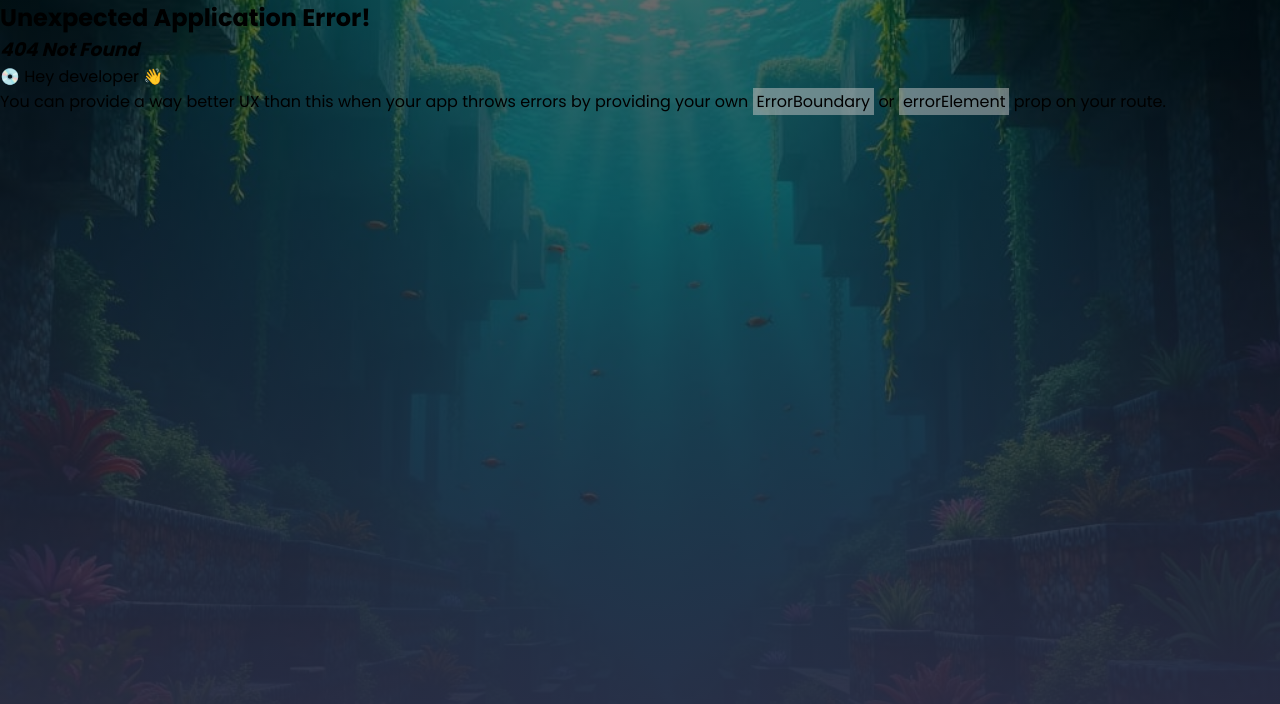
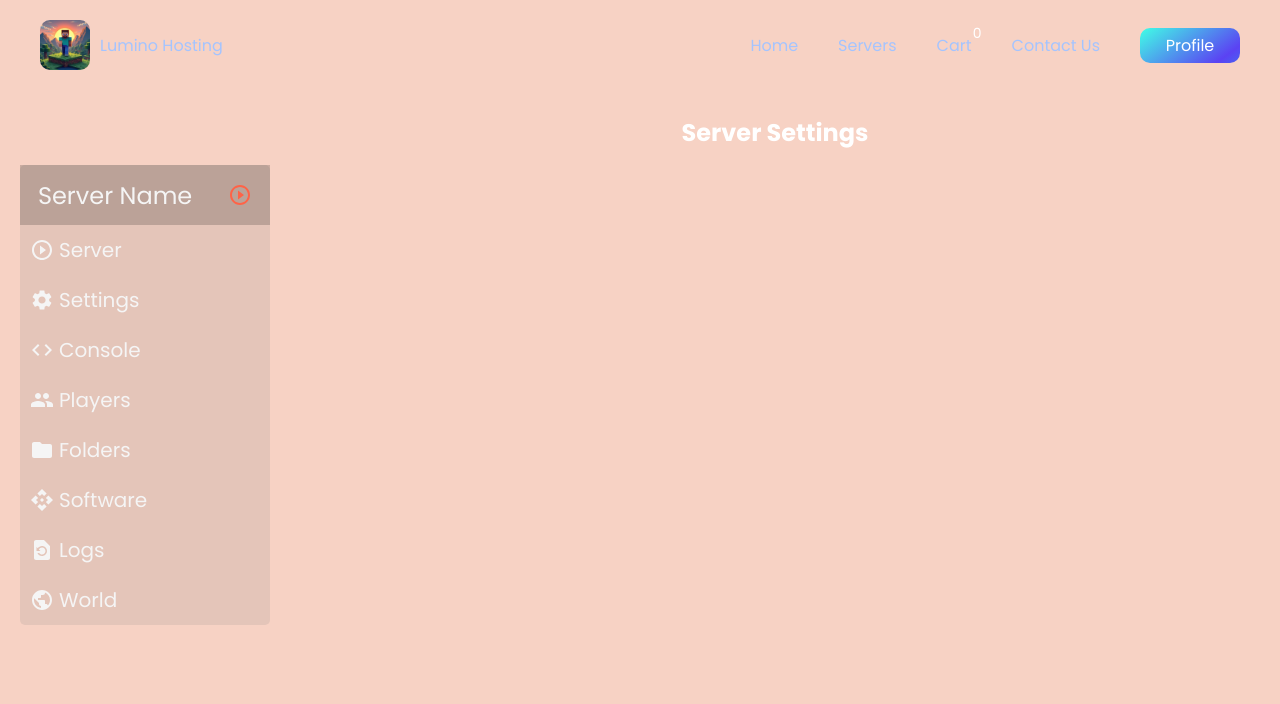
Before and after one commit to yigitabdulla/Minecraft-Hosting, a React (Create React App) app: page /profile/servers/1/settings in a window 1280 px wide. Before the commit this address had no page. Shown: the top 704 px of the page. Built offline with nearby package versions, Linux system fonts and the light colour scheme.

Commit message:
cart-updates, sidenavbar-updates

```diff
--- a/src/components/navbar/Navbar.jsx
+++ b/src/components/navbar/Navbar.jsx
@@ -8,7 +8,7 @@ export default function Navbar() {
 
   const [totalQuantity, setTotalQuantity] = useState(0)
 
-  const [auth, setAuth] = useState(false)
+  const [auth, setAuth] = useState(true)
 
   const handleAuth = () => {
     setAuth(!auth)
--- a/src/components/sideNavbar/SideNavbar.jsx
+++ b/src/components/sideNavbar/SideNavbar.jsx
@@ -1,12 +1,37 @@
 import React from 'react'
 import './sideNavbar.scss'
-
+import PlayCircleOutlineIcon from '@mui/icons-material/PlayCircleOutline';
+import SettingsIcon from '@mui/icons-material/Settings';
+import ApiIcon from '@mui/icons-material/Api';
+import PeopleIcon from '@mui/icons-material/People';
+import FolderIcon from '@mui/icons-material/Folder';
+import CodeIcon from '@mui/icons-material/Code';
+import RestorePageIcon from '@mui/icons-material/RestorePage';
+import PublicIcon from '@mui/icons-material/Public';
+import { Link, useParams } from 'react-router-dom';
 
 export default function SideNavbar() {
 
+  const { serverId } = useParams();
+
+
   return (
     <div className='side-navbar'>
+      <div className='header'>
+        <p>Server Name</p>
+        <button><PlayCircleOutlineIcon /></button>
+      </div>
+       <ul className=''>
+        <li><Link to={`/profile/servers/${serverId}`}><PlayCircleOutlineIcon/> Server</Link></li>
 
+        <li><Link to={`/profile/servers/${serverId}/settings`}><SettingsIcon />Settings</Link></li>
+        <li><a href={`/profile/servers/${serverId}/settings`}><CodeIcon/>Console</a></li>
+        <li><a href={`/profile/servers/${serverId}/settings`}><PeopleIcon/>Players</a></li>
+        <li><a href={`/profile/servers/${serverId}/settings`}><FolderIcon/>Folders</a></li>
+        <li><a href={`/profile/servers/${serverId}/settings`}><ApiIcon/>Software</a></li>
+        <li><a href={`/profile/servers/${serverId}/settings`}><RestorePageIcon/>Logs</a></li>
+        <li><a href={`/profile/servers/${serverId}/settings`}><PublicIcon/>World</a></li>
+       </ul>
     </div>
   )
 }
--- a/src/components/sideNavbar/sideNavbar.scss
+++ b/src/components/sideNavbar/sideNavbar.scss
@@ -3,6 +3,56 @@
     flex-direction: column;
     align-items: center;
     justify-content: center;
-    padding: 10px;
-    margin-left: 20px;
+    background-color: rgba(128, 128, 128, 0.156);
+    border-radius: 5px;
+    width: 250px;
+    color: whitesmoke;
+
+    .header {
+        display: flex;
+        height: 60px;
+        align-items: center;
+        justify-content: space-around;
+        width: 100%;
+        background-color: rgba(0, 0, 0, 0.181);
+
+        p {
+            font-size: 24px;
+        }
+
+        button {
+            display: flex;
+            background-color: transparent;
+            border: none;
+            color: tomato;
+        }
+    }
+
+    ul {
+        list-style: none;
+        gap: 10px;
+
+        li {
+            width: 250px;
+            height: 50px;
+            display: flex;
+            align-items: center;
+            justify-content: flex-start;
+            gap: 5px;
+            font-size: 20px;
+            padding: 10px;
+            cursor: pointer;
+
+            &:hover {
+                background-color: rgba(213, 213, 213, 0.156);
+            }
+
+            a {
+                display: flex;
+                align-items: center;
+                justify-content: center;
+                gap: 5px;
+            }
+        }
+    }
 }
--- a/src/pages/cart/Cart.jsx
+++ b/src/pages/cart/Cart.jsx
@@ -1,33 +1,36 @@
-import React, { useState } from 'react'
+import React, { useEffect, useState } from 'react'
 import './cart.scss'
 import DeleteOutlineIcon from '@mui/icons-material/DeleteOutline';
-import { useSelector , useDispatch } from 'react-redux'
-import {changeQuantity} from '../../redux/slices/cartSlice'
+import { useSelector, useDispatch } from 'react-redux'
+import { changeQuantity } from '../../redux/slices/cartSlice'
+import { servers } from '../../lib/servers.js'
 
 export default function Cart() {
+
+    const [cartItemDetails, setCartItemDetails] = useState([])
 
     const dispatch = useDispatch()
 
     const cart = useSelector(store => store.cart.items)
-    console.log(cart)
 
-    const handleMinusQuantity = (id,quantity) => {
+
+    const handleMinusQuantity = (id, quantity) => {
         dispatch(changeQuantity({
             id: id,
-            quantity: quantity-1
+            quantity: quantity - 1
         }))
     }
 
-    const handlePlusQuantity = (id,quantity) => {
+    const handlePlusQuantity = (id, quantity) => {
         dispatch(changeQuantity({
             id: id,
-            quantity: quantity+1
+            quantity: quantity + 1
         }))
     }
 
     const handleDelete = (id) => {
         dispatch(changeQuantity({
-            id:id,
+            id: id,
             quantity: 0
         }))
     }
@@ -36,13 +39,30 @@ export default function Cart() {
         return cart.reduce((total, item) => total + item.price * item.quantity, 0);
     };
 
+    useEffect(() => {
+        const fetchDetails = () => {
+            const details = cart.map(cartItem => {
+                const server = servers.find(server => cartItem.id === server.id);
+                if (server) {
+                    return { ...server, quantity: cartItem.quantity };
+                }
+                return null; // Return null if no server is found
+            }).filter(Boolean); // Remove any null values
+
+            setCartItemDetails(details);
+        };
+
+        fetchDetails();
+    }, [cart]); // Depend on cart so it only runs when cart changes
+
+
     return (
         <div className='cart'>
 
             <div className="order">
                 <h3>Cart</h3>
 
-                {cart.map(cartItem => <div key={cartItem.id} className="cart-item">
+                {cartItemDetails.map(cartItem => <div key={cartItem.id} className="cart-item">
                     <img src={cartItem.image} />
                     <div className='title'>{cartItem.name}</div>
                     <div>{cartItem.ram} GB Ram</div>
@@ -52,7 +72,7 @@ export default function Cart() {
                     <button className='cart-delete-button' onClick={() => handleDelete(cartItem.id)}><DeleteOutlineIcon /></button>
                 </div>)}
 
-                <div className="billing-address">
+                {cart.length > 0 ? <><div className="billing-address">
                     <h5>Select billing address</h5>
                     <select>
                         <option value="1">1</option>
@@ -100,7 +120,7 @@ export default function Cart() {
 
                     <div className='total'>Total is <p>{calculateTotalPrice()}$/mo</p></div>
 
-                <button className='finish-order'>Finish Order</button>
+                    <button className='finish-order'>Finish Order</button></> : <div>There are no products in your cart!</div>}
             </div>
 
         </div>
--- a/src/pages/server/Server.jsx
+++ b/src/pages/server/Server.jsx
@@ -1,55 +1,85 @@
-import React, { useEffect } from 'react'
-import './server.scss'
-import { useLocation } from 'react-router-dom';
+import React, { useEffect, useState } from 'react';
+import './server.scss';
+import { useParams } from 'react-router-dom';
 import CableIcon from '@mui/icons-material/Cable';
 import HelpOutlineIcon from '@mui/icons-material/HelpOutline';
 import ApiIcon from '@mui/icons-material/Api';
 import LinkIcon from '@mui/icons-material/Link';
 import FormatListNumberedIcon from '@mui/icons-material/FormatListNumbered';
+import SideNavbar from '../../components/sideNavbar/SideNavbar';
+import { servers } from '../../lib/servers';
 
 export default function Server() {
+    const { serverId } = useParams();
+    const [userServer, setUserServer] = useState(null); // Set initial state to null
 
-    const location = useLocation();
-    const { server } = location.state || {};
+    useEffect(() => {
+        const fetchDetails = () => {
+            const server = servers.find(server => +serverId === server.id);
 
-    if (!server) {
-        window.location.href = '/servers';
+            if (server) {
+                setUserServer(server);
+                console.log(server)
+            } else {
+                setUserServer(null); // Set to null if server not found
+            }
+        };
+
+        fetchDetails();
+    }, [serverId]); // Added dependency to serverId, to update if it changes
+
+    // Render a loading state or error if userServer is null
+    if (userServer === null) {
+        return (
+            <div className='server'>
+                <div className='side-navbar-container'>
+                    <SideNavbar serverId={serverId} />
+                </div>
+                <div className='server-container'>
+                    <p>Server not found or still loading...</p>
+                </div>
+            </div>
+        );
     }
 
     return (
         <div className='server'>
+            <div className='side-navbar-container'>
+                <SideNavbar serverId={serverId} />
+            </div>
+
+            <div className='server-container'>
                 <div className="server-bar">
-                <p>{server.name}</p>
-                <button><CableIcon/> Connect</button>
-                <div className={server.isActive ? 'active' : 'not-active'}>{server.isActive ? "Active" : "Not Active"}</div>
+                    <p>{userServer.name}</p>
+                    <button><CableIcon /> Connect</button>
+                    <div className={userServer.isActive ? 'active' : 'not-active'}>{userServer.isActive ? "Active" : "Not Active"}</div>
                 </div>
 
                 <div className="server-info">
                     <div className="how-to-connect">
-                    <p><HelpOutlineIcon/> Connecting to server</p>
-                    <p>To join your server, simply copy the server address and paste it
-                        into your Minecraft client. You can add it as a new server or use the
-                        "Direct Connect" option. The server address is available on the server details page.</p>
+                        <p><HelpOutlineIcon /> Connecting to server</p>
+                        <p>To join your server, simply copy the server address and paste it into your Minecraft client. You can add it as a new server or use the "Direct Connect" option. The server address is available on the server details page.</p>
                     </div>
 
                     <div className="server-infos">
                         <div className="server-single-info">
-                        <p><LinkIcon/>Address</p>
+                            <p><LinkIcon />Address</p>
                             <p>servername.lumino.io</p>
                         </div>
                         <div className="server-single-info">
-                        <p><ApiIcon/>Software</p>
+                            <p><ApiIcon />Software</p>
                             <p>Forge</p>
                         </div>
                         <div className="server-single-info">
-                        <p><FormatListNumberedIcon/>Version</p>
+                            <p><FormatListNumberedIcon />Version</p>
                             <p>1.20.1</p>
                         </div>
                     </div>
 
                 </div>
 
-            {!server.isActive ? <button className='start-button'>Start Server</button> : <button className='stop-button'>Stop Server</button>}
+                {!userServer.isActive ? <button className='start-button'>Start Server</button> : <button className='stop-button'>Stop Server</button>}
             </div>
-    )
+        </div>
+    );
 }
--- a/src/pages/server/server.scss
+++ b/src/pages/server/server.scss
@@ -1,13 +1,33 @@
+@import '../../responsive.scss';
+
 .server {
     display: flex;
     align-items: center;
     justify-content: center;
+    gap: 20px;
+    margin-top: 35px;
+
+    .side-navbar-container {
+        flex: 1;
+    }
+
+
+    .server-container {
+        display: flex;
+        align-items: center;
+        justify-content: start;
         flex-direction: column;
         color: white;
         gap: 20px;
+        flex: 8;
+        margin-right: 150px;
+        height: 70vh;
+
+        @include lg {
+            margin-right: 0;
+        }
 
         .server-bar {
-        margin-top: 20px;
             display: flex;
             align-items: center;
             justify-content: center;
@@ -182,3 +202,4 @@
             }
         }
     }
+}
--- /dev/null
+++ b/src/pages/serverSettings/ServerSettings.jsx
@@ -0,0 +1,65 @@
+import React, { useEffect, useState } from 'react'
+import SideNavbar from '../../components/sideNavbar/SideNavbar'
+import { useParams } from 'react-router-dom';
+import './serverSettings.scss'
+import { servers } from '../../lib/servers';
+
+export default function ServerSettings() {
+
+    const { serverId } = useParams();
+    const [userServer, setUserServer] = useState(null);
+
+    useEffect(() => {
+        const fetchDetails = () => {
+            const server = servers.find(server => +serverId === server.id);
+
+            if (server) {
+                setUserServer(server);
+                console.log(server)
+            } else {
+                setUserServer(null); // Set to null if server not found
+            }
+        };
+
+        fetchDetails();
+    }, [serverId]);
+
+    if (userServer === null) {
+        return (
+            <div className='server'>
+                <div className='side-navbar-container'>
+                    <SideNavbar serverId={serverId} />
+                </div>
+                <div className='server-container'>
+                    <p>Server not found or still loading...</p>
+                </div>
+            </div>
+        );
+    }
+
+
+    return (
+        <div className='server-settings'>
+
+            <div className='side-navbar-container'>
+                <SideNavbar serverId={serverId} />
+            </div>
+
+            <div className="server-settings-main">
+
+                <h2>Server Settings</h2>
+
+                <div className="server-settings-container">
+
+                    <div className="server-setting">
+
+                    </div>
+                </div>
+
+            </div>
+
+
+
+        </div>
+    )
+}
--- /dev/null
+++ b/src/pages/serverSettings/serverSettings.scss
@@ -0,0 +1,38 @@
+@import '../../responsive.scss';
+
+.server-settings {
+    display: flex;
+    align-items: center;
+    justify-content: center;
+    gap: 20px;
+    margin-top: 35px;
+
+    .side-navbar-container {
+        flex: 1;
+    }
+
+
+    .server-settings-main {
+        display: flex;
+        align-items: center;
+        justify-content: start;
+        flex-direction: column;
+        color: white;
+        flex: 8;
+        gap: 20px;
+        margin-right: 150px;
+        height: 70vh;
+
+        @include lg {
+            margin-right: 0;
+        }
+
+        .server-settings-container {
+            display: flex;
+            align-items: center;
+            justify-content: start;
+            flex-direction: column;
+
+        }
+    }
+}
--- a/src/pages/servers/Servers.jsx
+++ b/src/pages/servers/Servers.jsx
@@ -9,26 +9,13 @@ export default function Servers() {
     const dispatch = useDispatch()
 
     const cart = useSelector(store => store.cart.items)
-    console.log(cart)
-
-    const findDetail = (product) => {
-        const server = servers.filter(server => product.id === server.id)
-    }
 
     const handleAddToCart = (product) => {
         dispatch(addToCart({
             id: product.id,
             quantity: 1,
-            name: product.name,
-            price: product.price,
-            maxUser: product.maxUser,
-            image: product.image,
-            info: product.info,
-            users: product.users,
-            ram: product.ram,
-
         }))
-        findDetail(product)
+        //findDetail(product)
     }
 
 
--- a/src/redux/slices/cartSlice.jsx
+++ b/src/redux/slices/cartSlice.jsx
@@ -8,13 +8,13 @@ const cartSlice = createSlice({
     initialState,
     reducers: {
         addToCart(state, action) {
-            const { id, quantity, name, price, maxUser, image, info, users, ram } = action.payload
+            const { id, quantity} = action.payload
             const indexProductId = (state.items).findIndex(item => item.id === id)
 
             if (indexProductId >= 0) {
                 state.items[indexProductId].quantity += quantity
             } else {
-                state.items.push({ id, quantity, name, price, maxUser, image, info, users, ram })
+                state.items.push({ id, quantity})
             }
             localStorage.setItem("cart", JSON.stringify(state.items))
 
```
Also changed, not shown: src/App.js (+6 -1 lines). Lines whose indentation alone changed are shown as unchanged.
